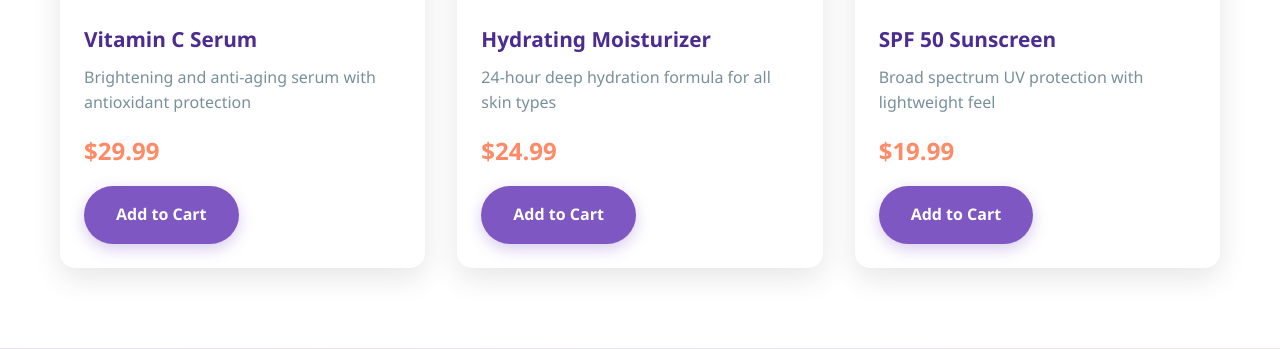
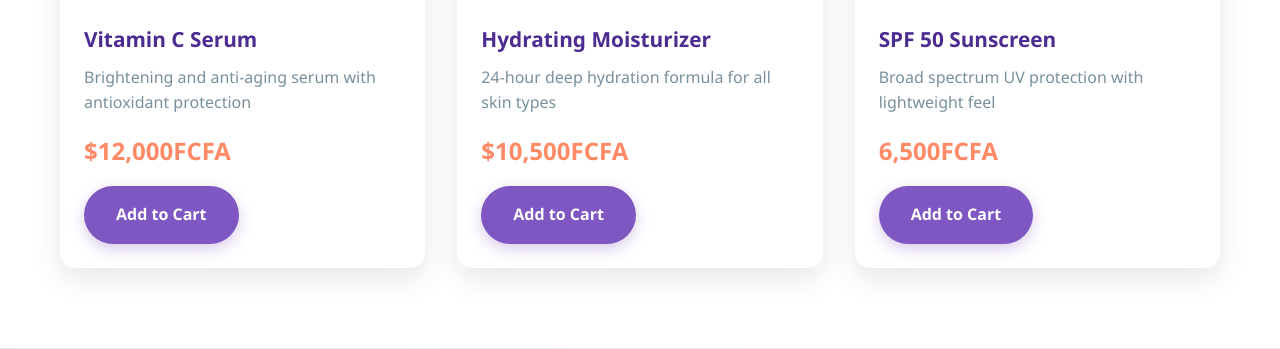
Before and after one commit to lindsy12/summer-project, a PHP site: page / in a window 1280 px wide. Shown: the part 1860-2209 px from the top of the page. Run offline with PHP 8.4, Linux system fonts and the light colour scheme.

Commit message:
updated index

```diff
--- a/index.php
+++ b/index.php
@@ -692,7 +692,7 @@ session_start();
                     <div class="product-info">
                         <h3>Vitamin C Serum</h3>
                         <p>Brightening and anti-aging serum with antioxidant protection</p>
-                        <div class="product-price">$29.99</div>
+                        <div class="product-price">$12,000FCFA</div>
                         <a href="#" class="btn btn-primary">Add to Cart</a>
                     </div>
                 </div>
@@ -704,7 +704,7 @@ session_start();
                     <div class="product-info">
                         <h3>Hydrating Moisturizer</h3>
                         <p>24-hour deep hydration formula for all skin types</p>
-                        <div class="product-price">$24.99</div>
+                        <div class="product-price">$10,500FCFA</div>
                         <a href="#" class="btn btn-primary">Add to Cart</a>
                     </div>
                 </div>
@@ -716,7 +716,7 @@ session_start();
                     <div class="product-info">
                         <h3>SPF 50 Sunscreen</h3>
                         <p>Broad spectrum UV protection with lightweight feel</p>
-                        <div class="product-price">$19.99</div>
+                        <div class="product-price">6,500FCFA</div>
                         <a href="#" class="btn btn-primary">Add to Cart</a>
                     </div>
                 </div>
--- a/pages/product.php
+++ b/pages/product.php
@@ -409,7 +409,7 @@ function getImagePath($image_path) {
         <div class="container">
             <h2 class="section-title">Our Products</h2>
             <div class="intro-content">
-                <p>At SkinGlow, we believe that everyone deserves to have healthy, radiant skin. Our carefully curated collection of skincare products is formulated with the finest natural ingredients, scientifically proven to nourish and rejuvenate your skin.</p>
+                <p>At LinkedSkin, we believe that everyone deserves to have healthy, radiant skin. Our carefully curated collection of skincare products is formulated with the finest natural ingredients, scientifically proven to nourish and rejuvenate your skin.</p>
                 <p>Each product is crafted with love and attention to detail, ensuring that you receive only the best for your skincare routine. Explore our collection below and find the perfect products for your skin type.</p>
             </div>
         </div>
```
